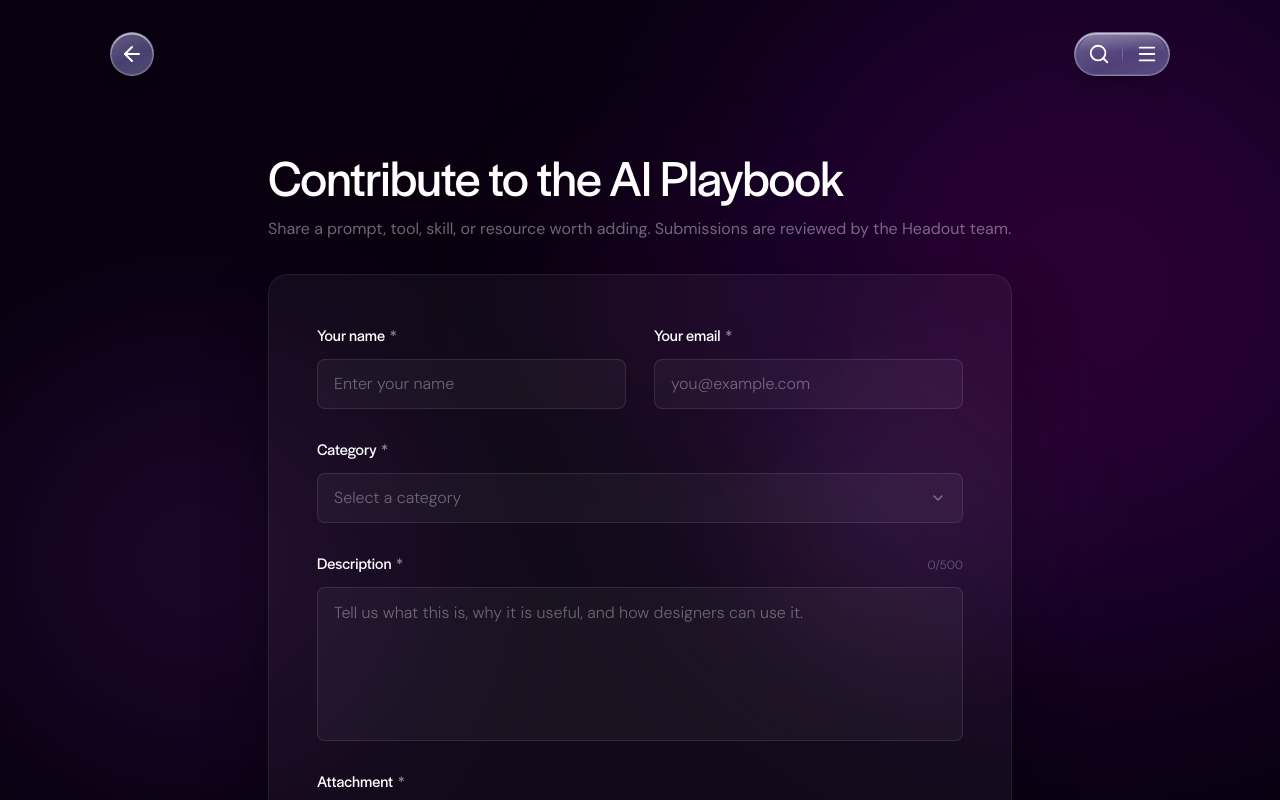
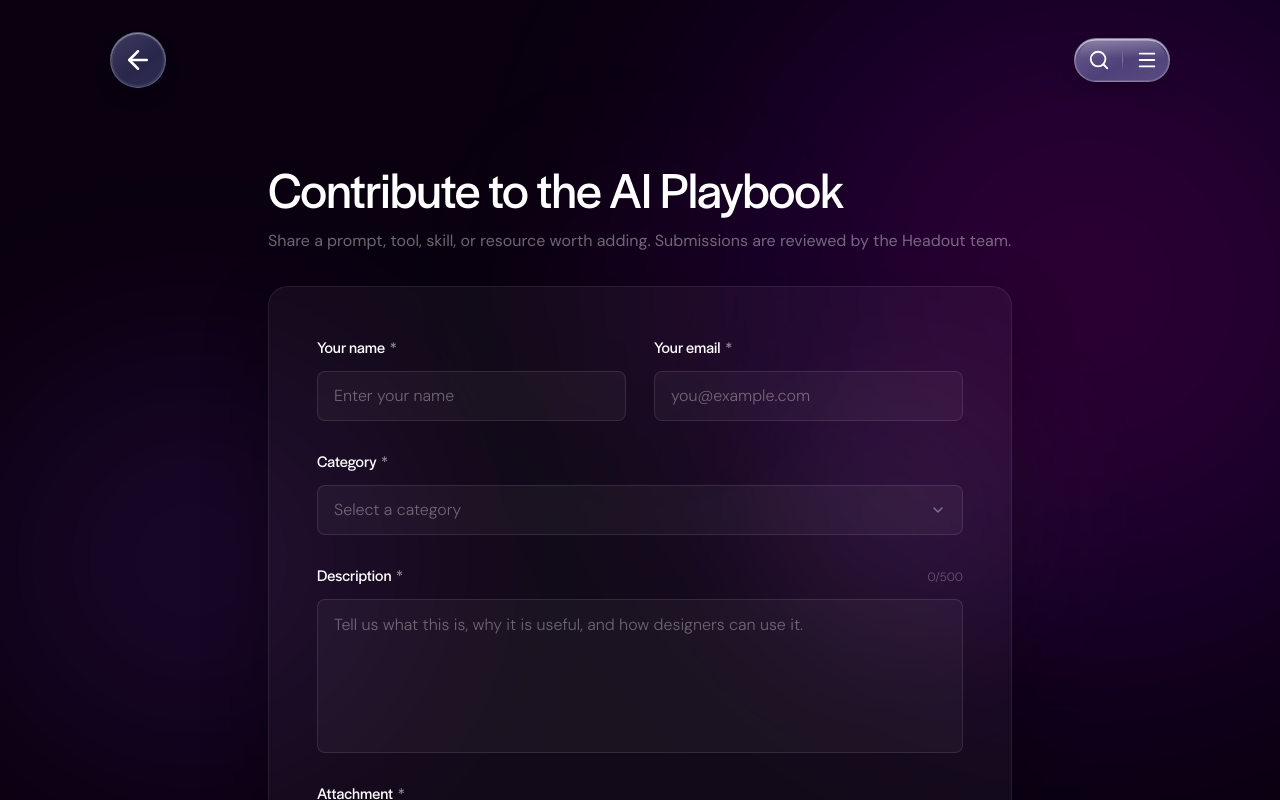
Before and after one commit to pavitsond-cyber/AI-Playbook, a Next.js app: page /ai-playbook/contribute in a window 1280 px wide. Shown: the top 800 px of the page. Built offline with nearby package versions, Linux system fonts and the light colour scheme; a web font is replaced by a local one.

Commit message:
Unify back controls and home header

```diff
--- a/app/(playbook)/contribute/page.tsx
+++ b/app/(playbook)/contribute/page.tsx
@@ -715,7 +715,7 @@
   .submit-row {
     display: flex;
     flex-direction: column;
-    align-items: flex-end;
+    align-items: stretch;
     gap: 10px;
   }
 
@@ -729,25 +729,26 @@
 
   .feedback-submit {
     display: inline-flex;
+    width: 100%;
     min-width: 160px;
     align-items: center;
     justify-content: center;
     gap: 8px;
     padding: 14px 32px;
     border: 0;
-    border-radius: 8px;
-    background: #9b3fff;
-    color: #ffffff;
-    font-family: var(--font-body);
-    font-size: 15px;
-    font-weight: 600;
-    letter-spacing: -0.01em;
+    border-radius: 9999px;
+    background: #ffffff;
+    color: #0e1439;
+    font-family: var(--font-display);
+    font-size: 16px;
+    font-weight: 500;
+    letter-spacing: 0;
     cursor: pointer;
     transition: background 180ms ease, opacity 180ms ease;
   }
 
   .feedback-submit:hover {
-    background: #7b2fdf;
+    background: rgba(255,255,255,0.9);
   }
 
   .feedback-submit:disabled {
--- a/app/(playbook)/page.tsx
+++ b/app/(playbook)/page.tsx
@@ -171,11 +171,11 @@
       ══════════════════════════════════════════════════════════════════ */}
       <div
         className="sm:hidden absolute flex flex-col"
-        style={{ top: 80, left: 30, right: 30, zIndex: 10, gap: 25 }}
+        style={{ top: 120, left: 30, right: 30, zIndex: 10, gap: 25 }}
       >
         {/* Title — slides in from left */}
         <h1 className="animate-slide-right delay-75" style={{
-          fontFamily: "'Halyard Display', Georgia, serif",
+          fontFamily: 'var(--font-display)',
           fontSize: 60, fontWeight: 400, lineHeight: 1,
           letterSpacing: '-0.02em', margin: 0, paddingBottom: '0.06em', color: '#ffffff',
         }}>
@@ -214,7 +214,7 @@
         {/* Title + subtitle side by side — slide in from left */}
         <div className="flex flex-row items-center animate-slide-right delay-100" style={{ gap: 'clamp(12px, 2.2vw, 32px)' }}>
           <h1 style={{
-            fontFamily: "'Halyard Display', Georgia, serif",
+            fontFamily: 'var(--font-display)',
             fontSize: 'clamp(44px, 6.25vw, 90px)',
             fontWeight: 400,
             lineHeight: 1.15,
--- a/app/globals.css
+++ b/app/globals.css
@@ -45,8 +45,8 @@
 /* ── Design tokens ───────────────────────────────────── */
 :root {
   --playbook-header-top: calc(env(safe-area-inset-top, 0px) + 2rem);
-  --playbook-content-top: calc(env(safe-area-inset-top, 0px) + 7.75rem);
-  --playbook-sticky-offset: calc(env(safe-area-inset-top, 0px) + 6.75rem);
+  --playbook-content-top: calc(env(safe-area-inset-top, 0px) + 8.5rem);
+  --playbook-sticky-offset: calc(env(safe-area-inset-top, 0px) + 7.5rem);
   --bg-base:       #0A0010;
   --bg-dark:       #0D0D0D;
   --bg-light:      #F5F5F3;
@@ -90,7 +90,7 @@
   left: 0;
   right: 0;
   z-index: 100;
-  height: 44px;
+  height: 56px;
   padding-inline:
     max(env(safe-area-inset-left, 0px), clamp(20px, 4vw, 48px))
     max(env(safe-area-inset-right, 0px), clamp(20px, 4vw, 48px));
@@ -102,7 +102,7 @@
   display: flex;
   width: 100%;
   max-width: 1060px;
-  height: 44px;
+  height: 56px;
   margin-inline: auto;
   align-items: center;
   gap: 40px;
@@ -129,9 +129,9 @@
 
 .playbook-header-control {
   display: inline-flex;
-  width: 44px;
-  height: 44px;
-  flex: 0 0 44px;
+  width: 56px;
+  height: 56px;
+  flex: 0 0 56px;
   align-items: center;
   justify-content: center;
   padding: 0;
@@ -146,15 +146,16 @@
 .playbook-header-control--frost {
   overflow: hidden;
   background:
-    linear-gradient(155deg, rgba(255,255,255,0.24), rgba(255,255,255,0.11) 55%, rgba(255,255,255,0.16)),
-    rgba(73, 67, 137, 0.62);
-  border: 1px solid rgba(255,255,255,0.28);
-  -webkit-backdrop-filter: blur(22px) saturate(145%);
-  backdrop-filter: blur(22px) saturate(145%);
+    linear-gradient(145deg, rgba(255,255,255,0.13), rgba(255,255,255,0.035) 58%, rgba(255,255,255,0.07)),
+    rgba(48, 49, 102, 0.62);
+  border: 1px solid rgba(255,255,255,0.24);
+  -webkit-backdrop-filter: blur(18px) saturate(125%);
+  backdrop-filter: blur(18px) saturate(125%);
   box-shadow:
-    inset 0 1.5px 0 rgba(255,255,255,0.58),
-    inset 0 0 0 1px rgba(255,255,255,0.12),
-    0 8px 20px -10px rgba(0,0,0,0.6);
+    inset 0 1px 0 rgba(255,255,255,0.38),
+    inset 0 0 0 2px rgba(255,255,255,0.07),
+    0 3px 0 rgba(7,8,32,0.3),
+    0 10px 24px -14px rgba(0,0,0,0.7);
   transition:
     background 220ms ease,
     box-shadow 220ms ease,
@@ -163,15 +164,15 @@
 
 .playbook-header-control--frost:hover {
   background:
-    linear-gradient(155deg, rgba(255,255,255,0.3), rgba(255,255,255,0.14) 55%, rgba(255,255,255,0.2)),
-    rgba(79, 72, 148, 0.72);
+    linear-gradient(145deg, rgba(255,255,255,0.17), rgba(255,255,255,0.055) 58%, rgba(255,255,255,0.09)),
+    rgba(55, 56, 116, 0.7);
 }
 
 .playbook-header-control--frost:active {
   transform: scale(0.92);
   background:
-    linear-gradient(155deg, rgba(255,255,255,0.34), rgba(255,255,255,0.17) 55%, rgba(255,255,255,0.22)),
-    rgba(84, 76, 156, 0.78);
+    linear-gradient(145deg, rgba(255,255,255,0.2), rgba(255,255,255,0.075) 58%, rgba(255,255,255,0.11)),
+    rgba(62, 63, 126, 0.76);
 }
 
 .playbook-header-control:focus-visible {
@@ -195,6 +196,16 @@
     opacity 300ms ease,
     transform 300ms ease;
   pointer-events: none;
+}
+
+.playbook-page-header[data-home='true'] .playbook-header-actions {
+  width: 48px;
+  flex-basis: 48px;
+}
+
+.playbook-page-header[data-home='true'] .playbook-header-action {
+  width: 46px;
+  flex-basis: 46px;
 }
 
 .playbook-page-header[data-docked='true'] .playbook-page-header__title {
--- a/components/nav/TopNav.tsx
+++ b/components/nav/TopNav.tsx
@@ -28,6 +28,10 @@
     pathname === href || (href !== '/' && pathname.startsWith(href))
 
   const goBack = () => {
+    if (isHome) {
+      window.location.href = '/'
+      return
+    }
     if (window.history.length > 1) {
       router.back()
       return
@@ -50,20 +54,19 @@
         className="playbook-page-header"
         data-docked={dockedTitle ? 'true' : 'false'}
         data-menu-open={menuOpen ? 'true' : 'false'}
+        data-home={isHome ? 'true' : 'false'}
       >
         <div className="playbook-page-header__backdrop" aria-hidden />
 
         <div className="playbook-page-header__content">
-          {!isHome && (
           <button
             type="button"
             onClick={goBack}
-              aria-label="Back"
+            aria-label={isHome ? 'Back to event site' : 'Back'}
             className="playbook-header-control playbook-header-control--frost"
           >
-              <ArrowLeft size={24} strokeWidth={2} aria-hidden />
+            <ArrowLeft size={30} strokeWidth={2} aria-hidden />
           </button>
-          )}
 
           {!isHome && (
             <span
@@ -89,6 +92,8 @@
               <Search size={22} strokeWidth={2} aria-hidden />
             </button>
 
+            {!isHome && (
+              <>
                 <span className="playbook-header-actions__divider" aria-hidden />
 
                 <button
@@ -104,6 +109,8 @@
                     <X className="menu-icon__close" size={22} strokeWidth={2} aria-hidden />
                   </span>
                 </button>
+              </>
+            )}
           </div>
 
           <nav
```
Lines whose indentation alone changed are shown as unchanged.
